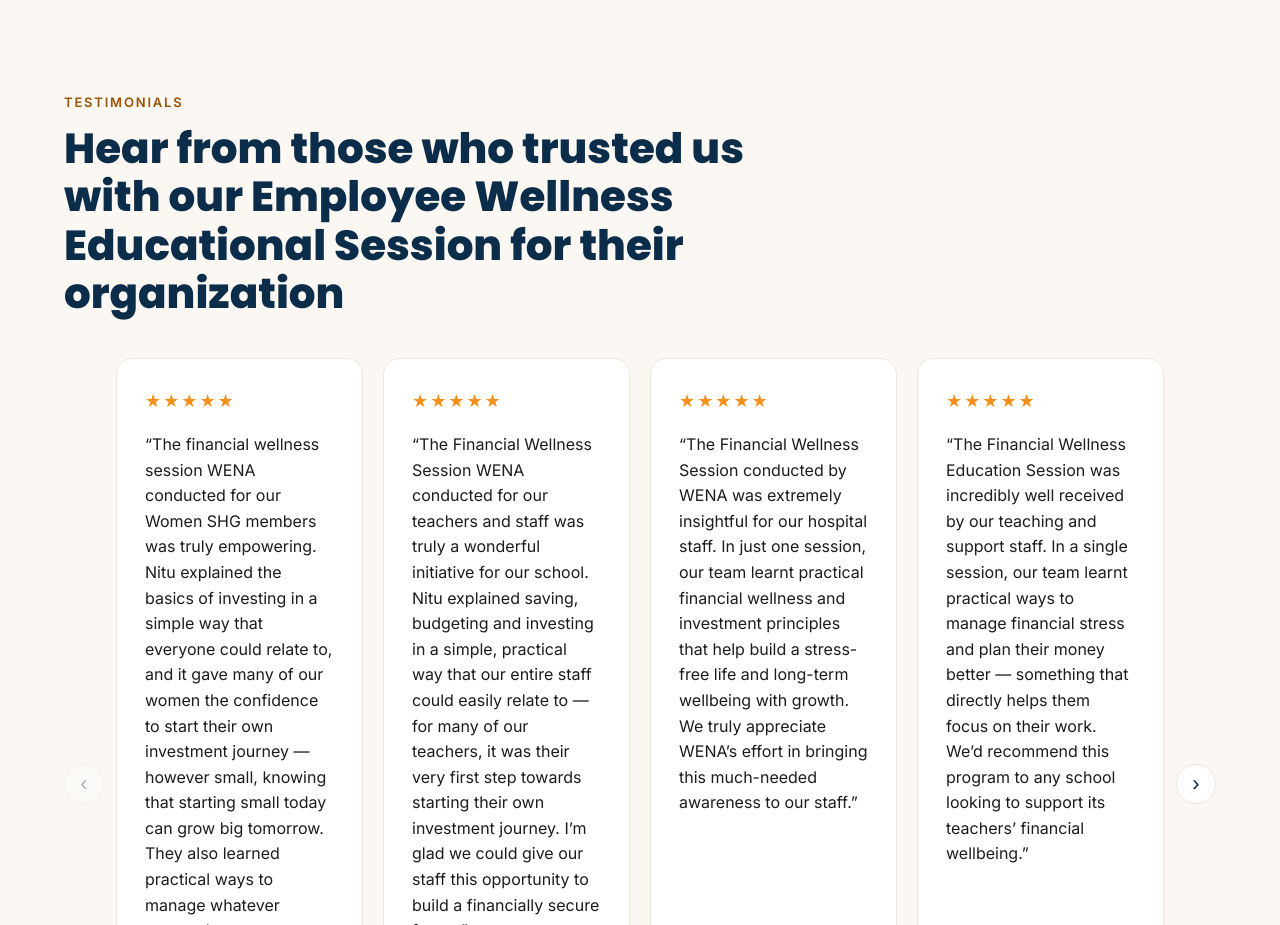
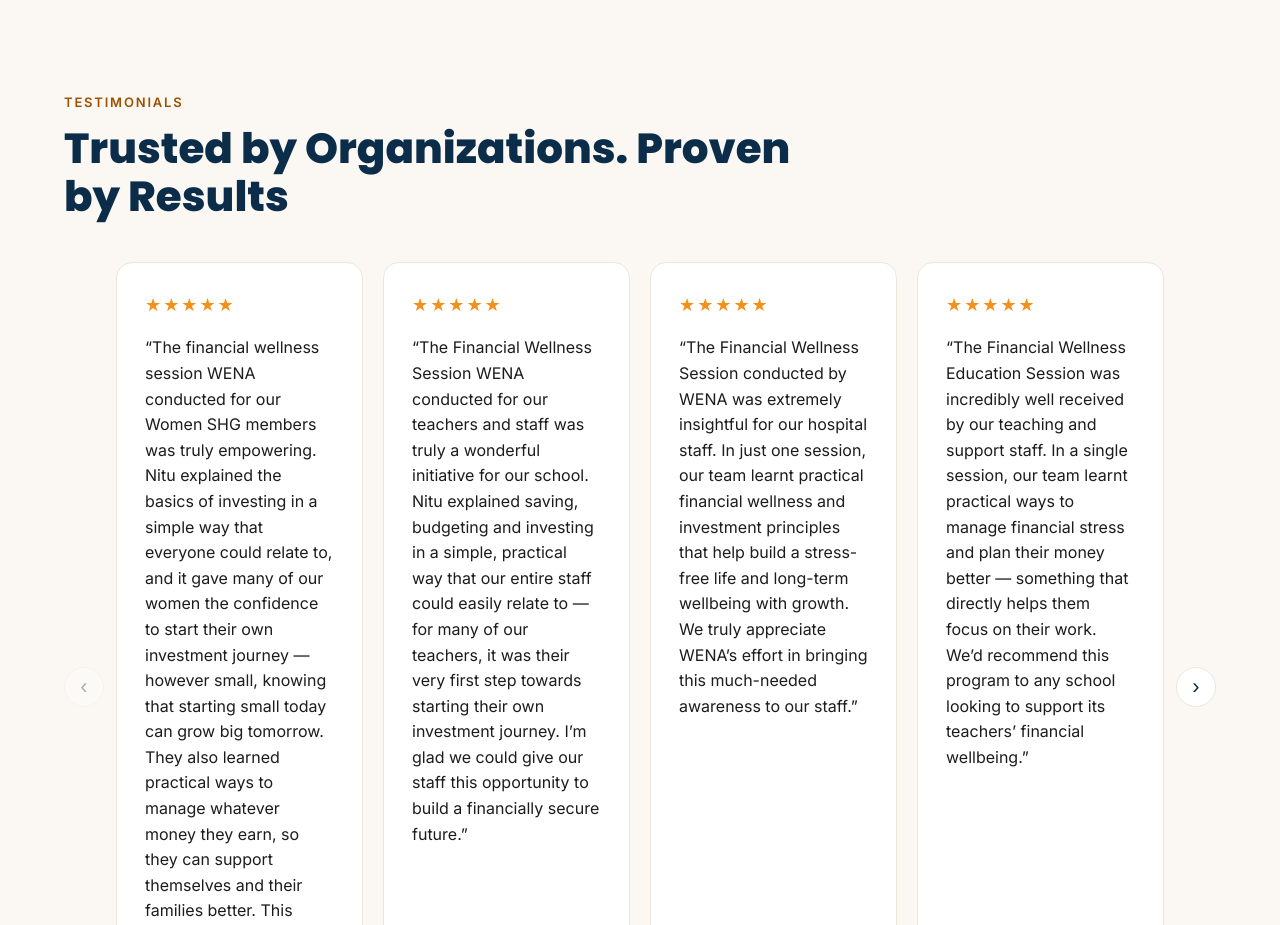
Before and after one commit to Project-WENA/WENA, a plain HTML site: page index.html in a window 1280 px wide. Shown: the part 4960-5885 px from the top of the page. Drawn offline with Linux system fonts and the light colour scheme; no server answers.

Commit message:
Update Testimonials subheading to "Trusted by Organizations. Proven by Results"

```diff
--- a/index.html
+++ b/index.html
@@ -221,7 +221,7 @@
   <div class="container">
     <div class="section-head">
       <span class="eyebrow">Testimonials</span>
-      <h2>Hear from those who trusted us with our Employee Wellness Educational Session for their organization</h2>
+      <h2>Trusted by Organizations. Proven by Results</h2>
     </div>
     <div class="testi-carousel">
       <button type="button" class="testi-arrow testi-prev" aria-label="Previous testimonials">&#8249;</button>
```
